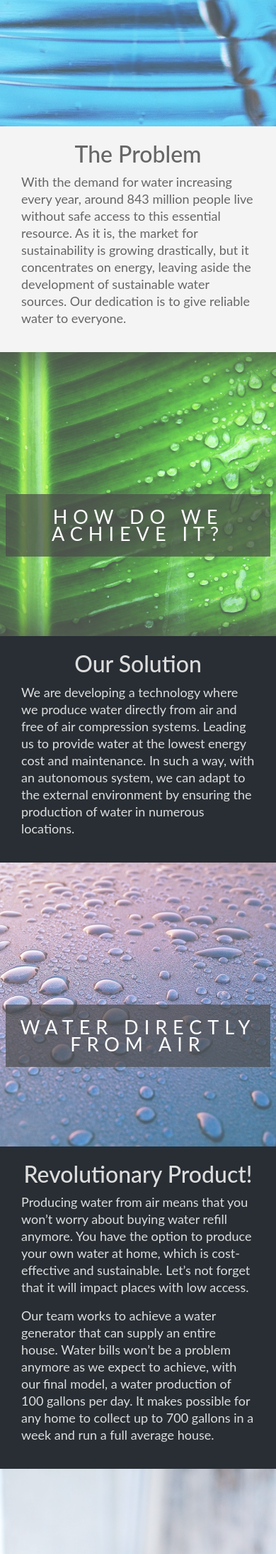
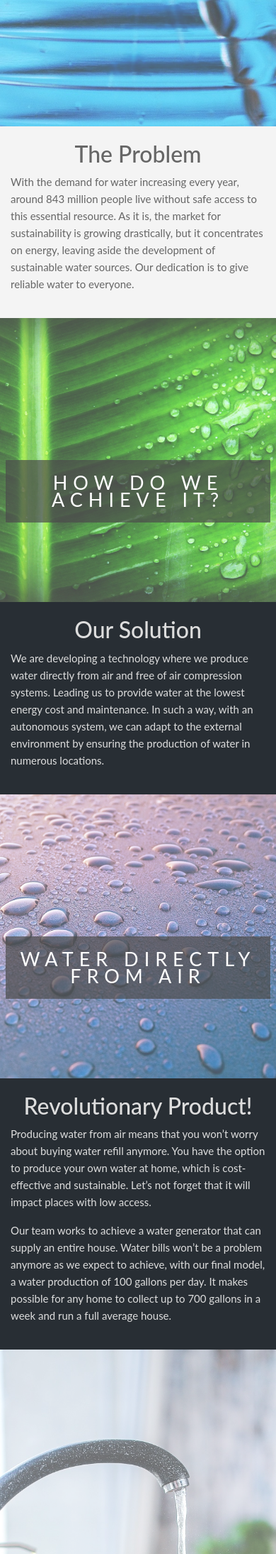
Before and after one commit to hidrogencloride/Watric-Server, a Flask app: page /water in a window 390 px wide. Shown: the part 716-2905 px from the top of the page at 71% size. Run offline with Flask 2, Linux system fonts and the light colour scheme; some libraries are stand-ins or nearby versions.

Commit message:
Fixed spacing

```diff
--- a/app/templates/water.html
+++ b/app/templates/water.html
@@ -141,13 +141,13 @@
             color:#666;
         }
             p{
-                font-size: 18px;
+                font-size: 15px;
             }
 
             .section{
                 text-align:initial;
                 /*padding:15px 10px;*/
-                padding:20px 30px;
+                padding:20px 15px;
             }
 
             .section > h2{
```
